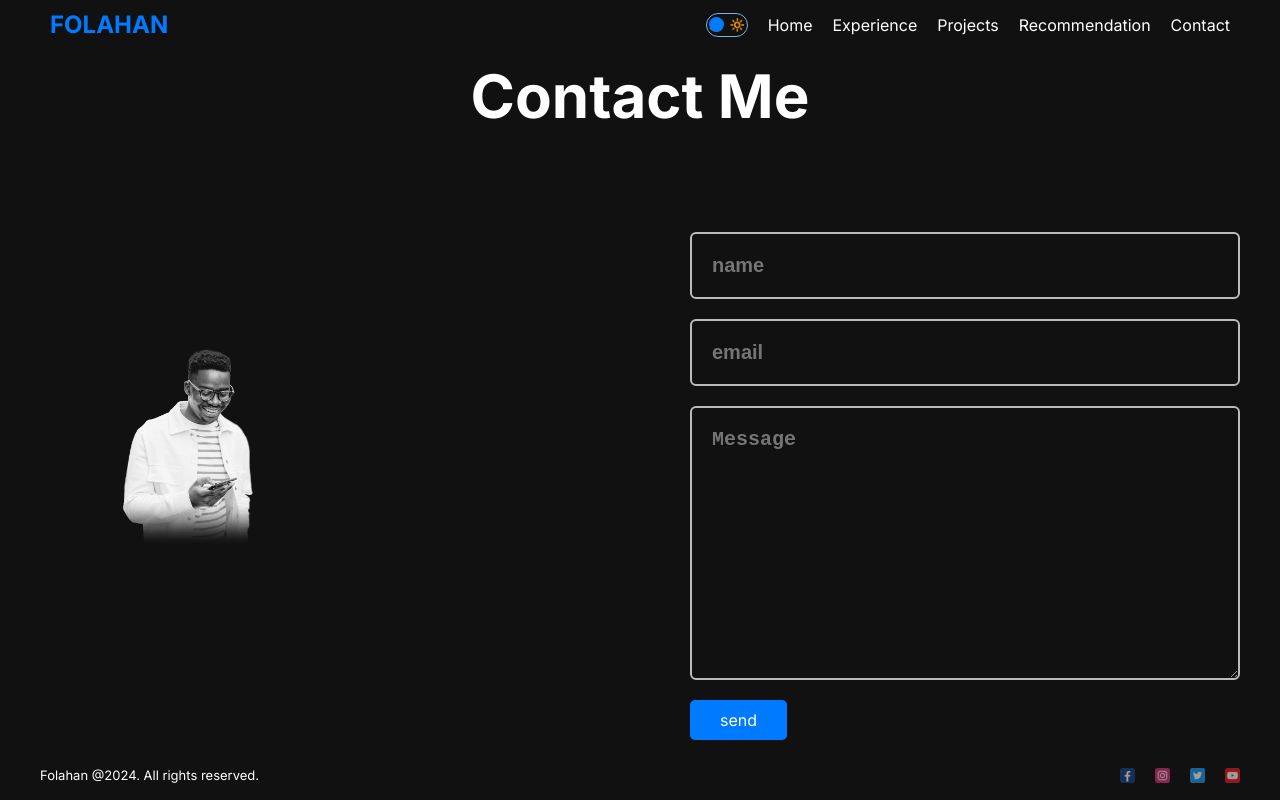
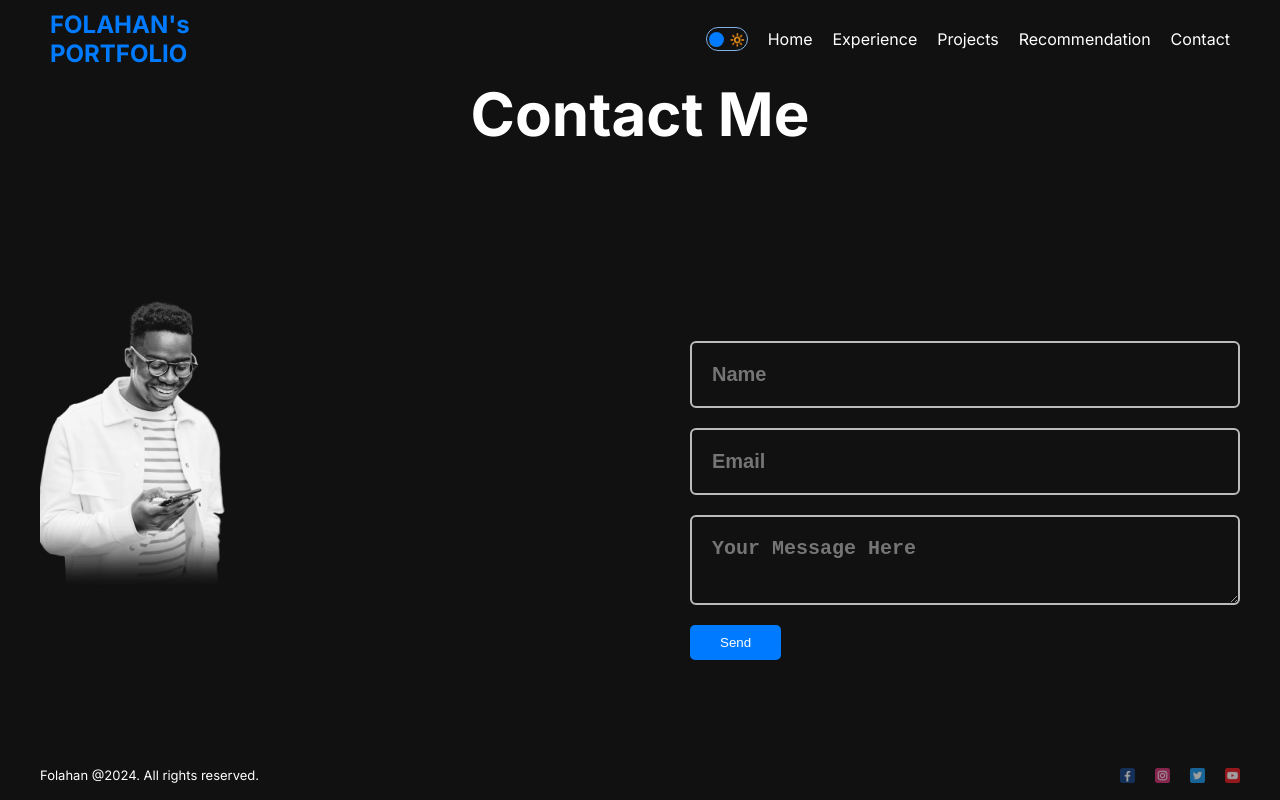
Before and after one commit to Seunfola/my-portfolio, a Next.js app: page /contact in a window 1280 px wide. Built offline with nearby package versions, Linux system fonts and the light colour scheme.

Commit message:
fixed the contact component

```diff
--- a/src/app/contact/page.jsx
+++ b/src/app/contact/page.jsx
@@ -1,47 +1,50 @@
 'use client'
 import { useRef, useState } from 'react';
-import styles from './page.module.css';
+import styles from './page.module.css'; // Adjust path if necessary
 import Image from 'next/image';
-import Button from '@/app/button/Button';
 import toast from 'react-hot-toast';
-import emailjs from '@emailjs/browser';
+import emailjs from '@emailjs/browser'; // Correct import statement
+import { useRouter } from 'next/navigation';// Import for programmatic navigation
 
 const Contact = () => {
 
   const form = useRef();
-  const [isMessageSent, setIsMessageSent] = useState(false);
+  const [isSending, setIsSending] = useState(false);
+  const router = useRouter();
 
   const sendEmail = (e) => {
     e.preventDefault();
+    setIsSending(true); // Indicate the start of the sending process
 
-    emailjs.sendForm('service_1gmvoew', 'template_ao08965', form.current, '_8GeNeGxFow4XwMnF')
+    emailjs.sendForm('your_service_id', 'your_template_id', form.current, 'your_user_id')
       .then((result) => {
         console.log(result.text);
-        setIsMessageSent(true); // Set message sent status to true
-        notify(); // Notify when the email is sent successfully
+        toast.success('Message Sent and delivered successfully.'); // Display success toast
       })
       .catch((error) => {
         console.error(error.text);
+        toast.error('Failed to send the message. Please try again.'); // Display error toast
+      })
+      .finally(() => {
+        setIsSending(false); // Reset the sending state
+        router.push('/notification'); // Redirect to Notification page regardless of the outcome
       });
-  };
-
-  const notify = () => {
-    toast('Message Sent and delivered successfully.');
   };
 
   return (
     <div className={styles.container}>
-      <h1 className={styles.title}> Contact Me</h1>
+      <h1 className={styles.title}>Contact Me</h1>
       <div className={styles.content}>
         <div className={styles.imgContainer}>
-          <Image src="/Cont.png" className={styles.image} fill={true} alt='contact pic' />
+          <Image src="/Cont.png" alt="contact pic" layout="fill" objectFit="cover" />
         </div>
-        <form className={styles.form} ref={form} onSubmit={sendEmail}>
-          <input type='text' placeholder='name' id='name' name='name' className={styles.input} required />
-          <input type='email' placeholder='email' id='email' name='email' className={styles.input} required />
-          <textarea className={styles.textArea} placeholder="Message" cols="30" rows="10" autoComplete='on' spellCheck='true' required />
-          <Button text="send" url="/" />
-          {isMessageSent && <p>Message sent successfully!</p>}
+        <form ref={form} onSubmit={sendEmail} className={styles.form}>
+          <input type='text' placeholder='Name' id='name' name='user_name' className={styles.input} required />
+          <input type='email' placeholder='Email' id='email' name='user_email' className={styles.input} required />
+          <textarea name='message' placeholder="Your Message Here" className={styles.textArea} required></textarea>
+          <button type="submit" className={styles.submitButton} disabled={isSending}>
+            Send
+          </button>
         </form>
       </div>
     </div>
--- a/src/app/contact/page.module.css
+++ b/src/app/contact/page.module.css
@@ -18,9 +18,16 @@
 }
 .image{
     object-fit: contain;
-
 }
-
+.submitButton{
+  padding:10px 30px;
+  cursor:pointer;
+  background-color: #007bff;
+  border:none;
+  border-radius: 5px;
+  width: max-content;
+  color:white;
+}
 .form{
     flex: 1;
     display: flex;
--- a/src/components/navbar/Navbar.jsx
+++ b/src/components/navbar/Navbar.jsx
@@ -41,7 +41,7 @@ const Navbar = () => {
   return (
     <div className={`${styles.container} ${menuOpen ? styles.open : 'none'}`}>
       <Link href="/" className={styles.logo}>
-        FOLAHAN
+        FOLAHAN's <br/> PORTFOLIO
       </Link>
       <div className={styles.navWrapper}>
         <div className={`${styles.menuIcon} ${menuOpen ? styles.open : 'none'}`} onClick={toggleMenu}>
```
Also changed, not shown: src/components/notification/Notification.jsx (added, +18 -0 lines), src/components/notification/Notification.module.css (added, +91 -0 lines).
